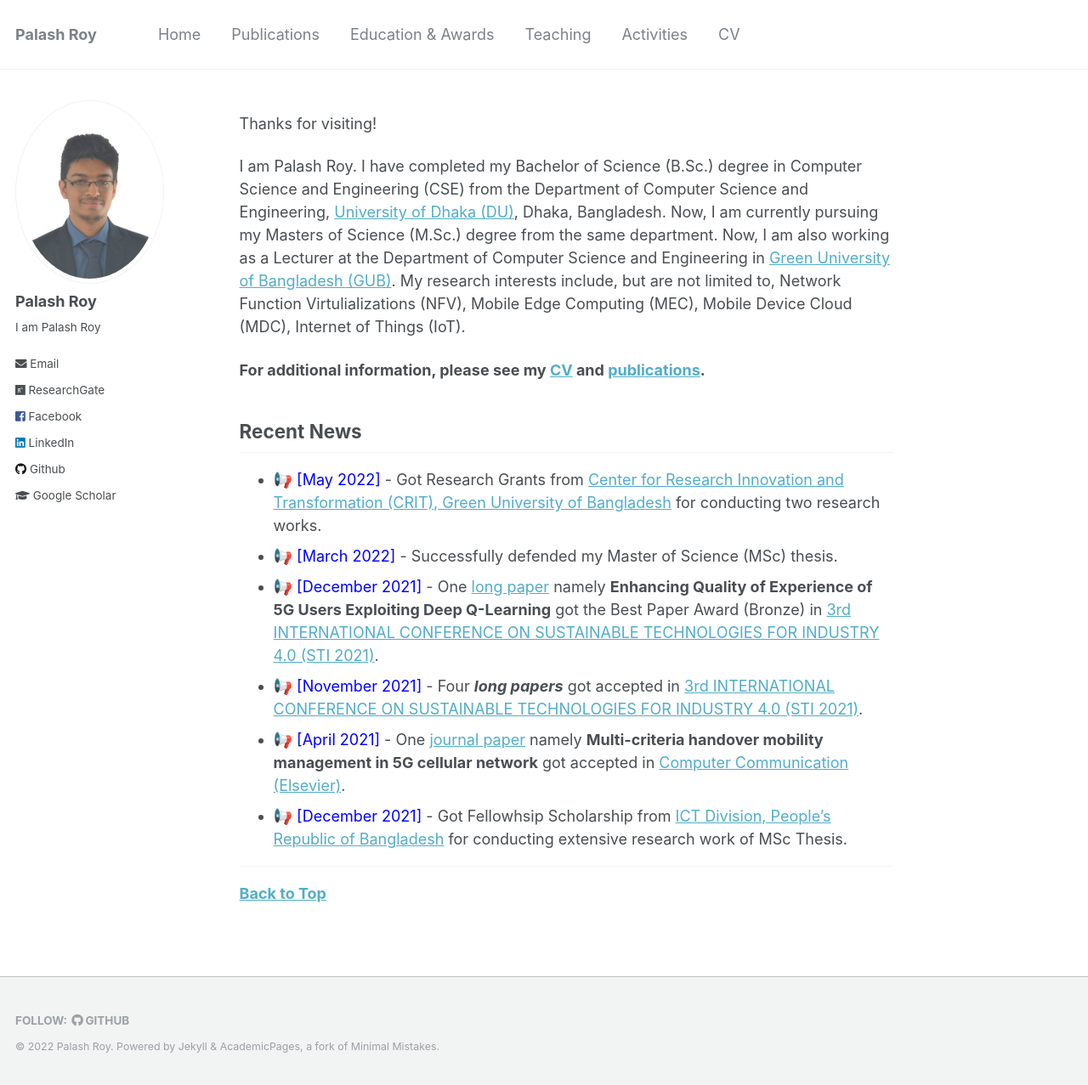
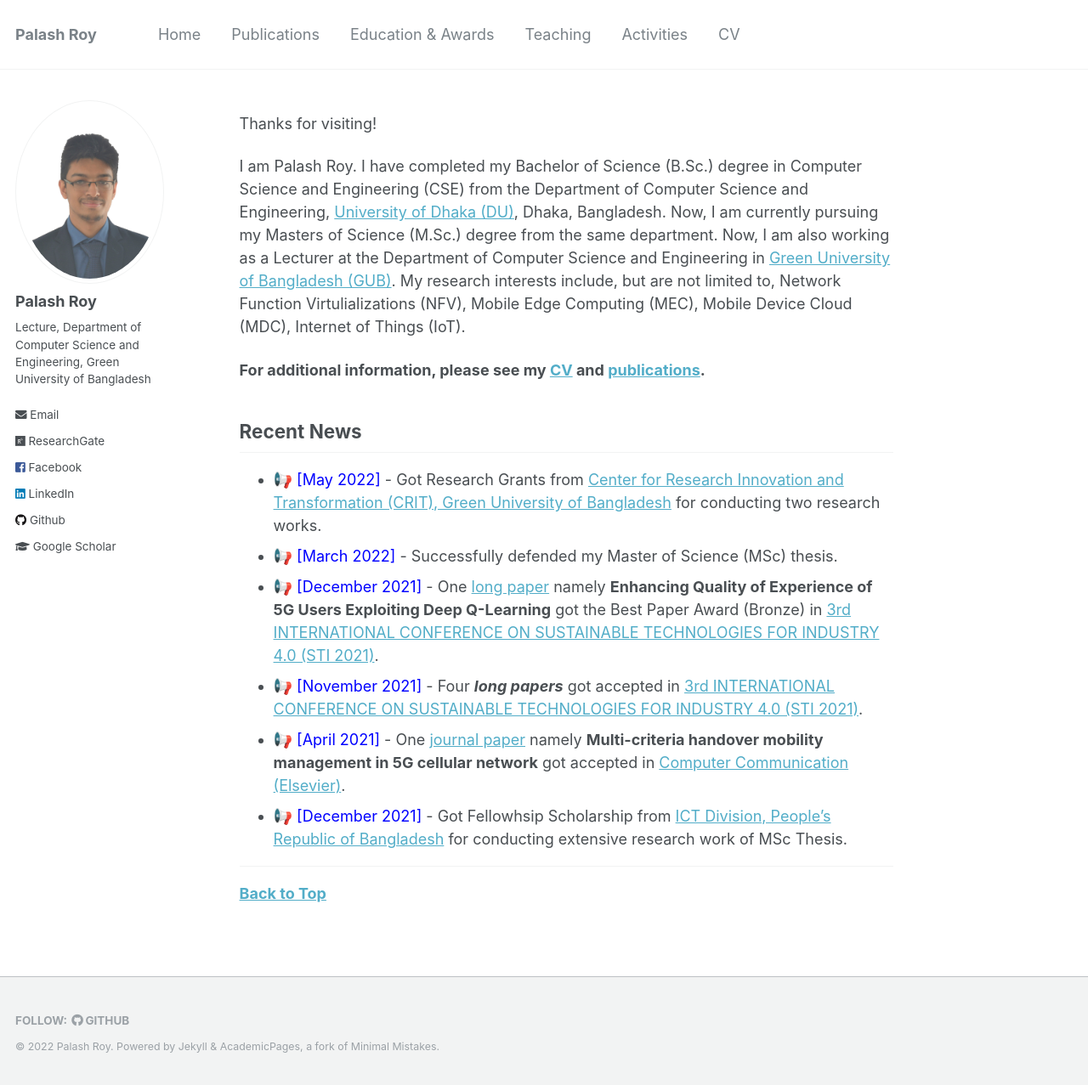
Before and after one commit to PalashRoy975/PalashRoy975.github.io, a Jekyll site: the page built from _pages/about.md, in a window 1280 px wide and 1277 px high. Shown: the whole window at 85% size. Built offline with Jekyll 4.4.1, drawn with Linux system fonts in a browser that asks for light colours.

Commit message:
Update _config.yml

```diff
--- a/_config.yml
+++ b/_config.yml
@@ -82,7 +82,7 @@ analytics:
 author:
   name             : "Palash Roy"
   avatar           : "Palash_Roy.jpg"
-  bio              : "I am Palash Roy"
+  bio              : "Lecture, Department of Computer Science and Engineering, Green University of Bangladesh"
   location         : #"127.0.0.1"
   employer         :
   pubmed           : #"https://www.ncbi.nlm.nih.gov/pubmed/?term=john+snow"
```
